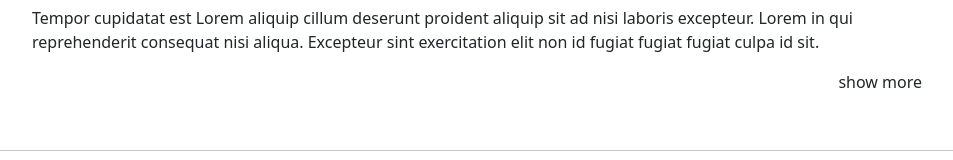
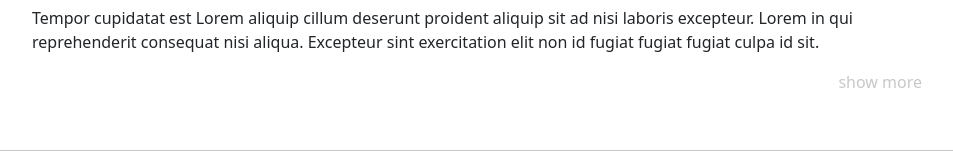
Before and after one commit to mae-rwen/Vibely, a React (Create React App) app in the folder frontend/: page / in a window 1280 px wide. In both pictures the pointer is over the element "show more". Shown: the part 349-509 px from the top of the page, without its empty margins (163-1116 px from the left). Built offline with nearby package versions, Linux system fonts and the light colour scheme.

Commit message:
show more/less p styling

```diff
--- a/frontend/src/App.css
+++ b/frontend/src/App.css
@@ -1,3 +1,8 @@
 .App {
   text-align: center;
 }
+
+.showMoreP:hover {
+cursor: pointer;
+color: rgba(128, 128, 128, 0.434);
+}
--- a/frontend/src/components/HomePage/Introduction.js
+++ b/frontend/src/components/HomePage/Introduction.js
@@ -35,7 +35,7 @@ export default function Introduction() {
               </p>
             </div>
           </Collapse>
-          <p className="text-end"
+          <p className="text-end showMoreP"
             onClick={() => setOpen(!open)}
             aria-controls="example-collapse-text"
             aria-expanded={open}
--- a/frontend/src/components/HomePage/MeetTheTeam.js
+++ b/frontend/src/components/HomePage/MeetTheTeam.js
@@ -40,7 +40,6 @@ export default function MeetTheTeam() {
         <div class="d-grid gap-2 d-sm-flex justify-content-sm-end">
             <button type="button" class="btn btn-outline-secondary btn-md px-4">Get to know more</button>
         </div>
-
         </div>
         </div>
     </>
```
Lines whose indentation alone changed are shown as unchanged.
